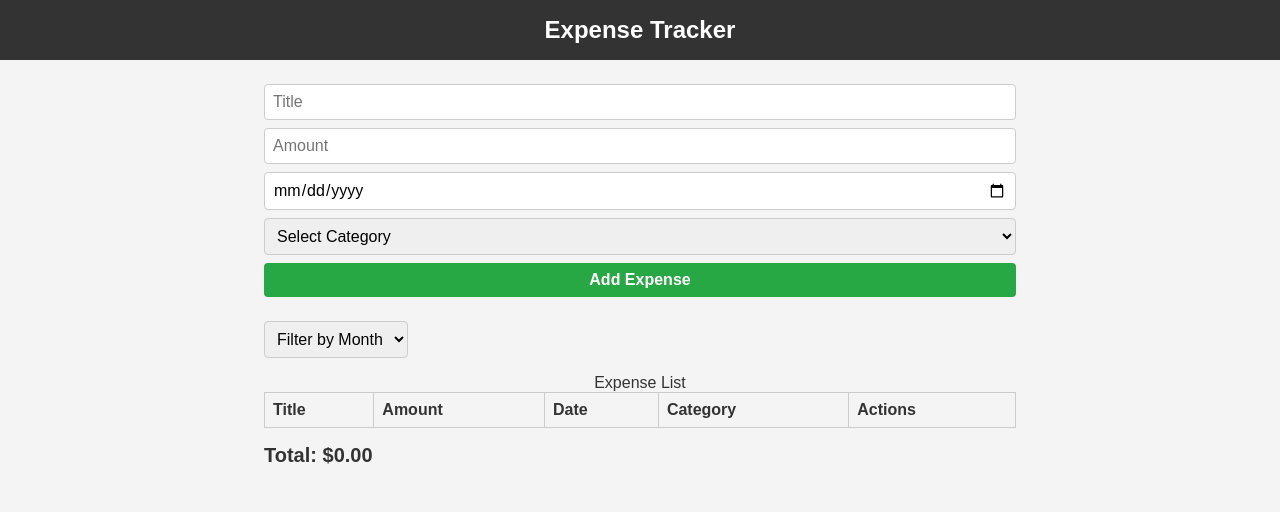
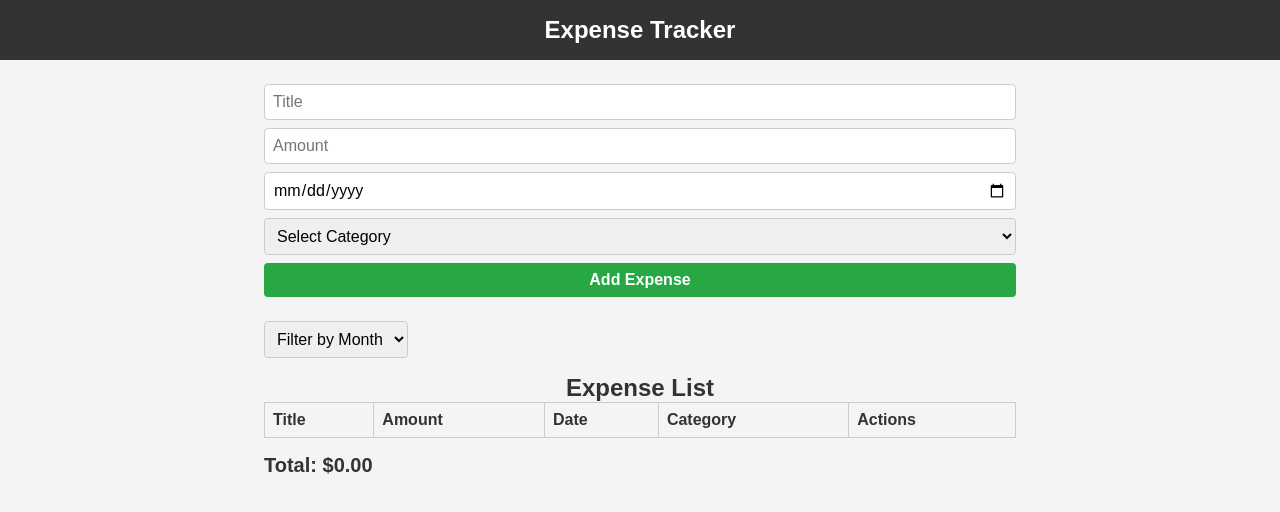
Before and after one commit to Eivind-Haukeberg/S2_Assignment_3, a React (Vite) app: page / in a window 1280 px wide. Shown: the top 512 px of the page. Built offline with nearby package versions, Linux system fonts and the light colour scheme.

Commit message:
some styling adjustments

```diff
--- a/src/components/ExpenseList/ExpenseList.css
+++ b/src/components/ExpenseList/ExpenseList.css
@@ -11,6 +11,11 @@
   text-align: left;
 }
 
+.expense-list__caption {
+  font-size: var(--font-size-large);
+  font-weight: bold;
+}
+
 .expense-list__wrapper {
   overflow-x: auto;
   margin-bottom: var(--spacing-md);
--- a/src/styles/variables.css
+++ b/src/styles/variables.css
@@ -8,6 +8,7 @@
   --color-border: #ccc;
 
   --font-size-base: 16px;
+  --font-size-large: 24px;
   --spacing-sm: 8px;
   --spacing-md: 16px;
   --spacing-lg: 24px;
```
